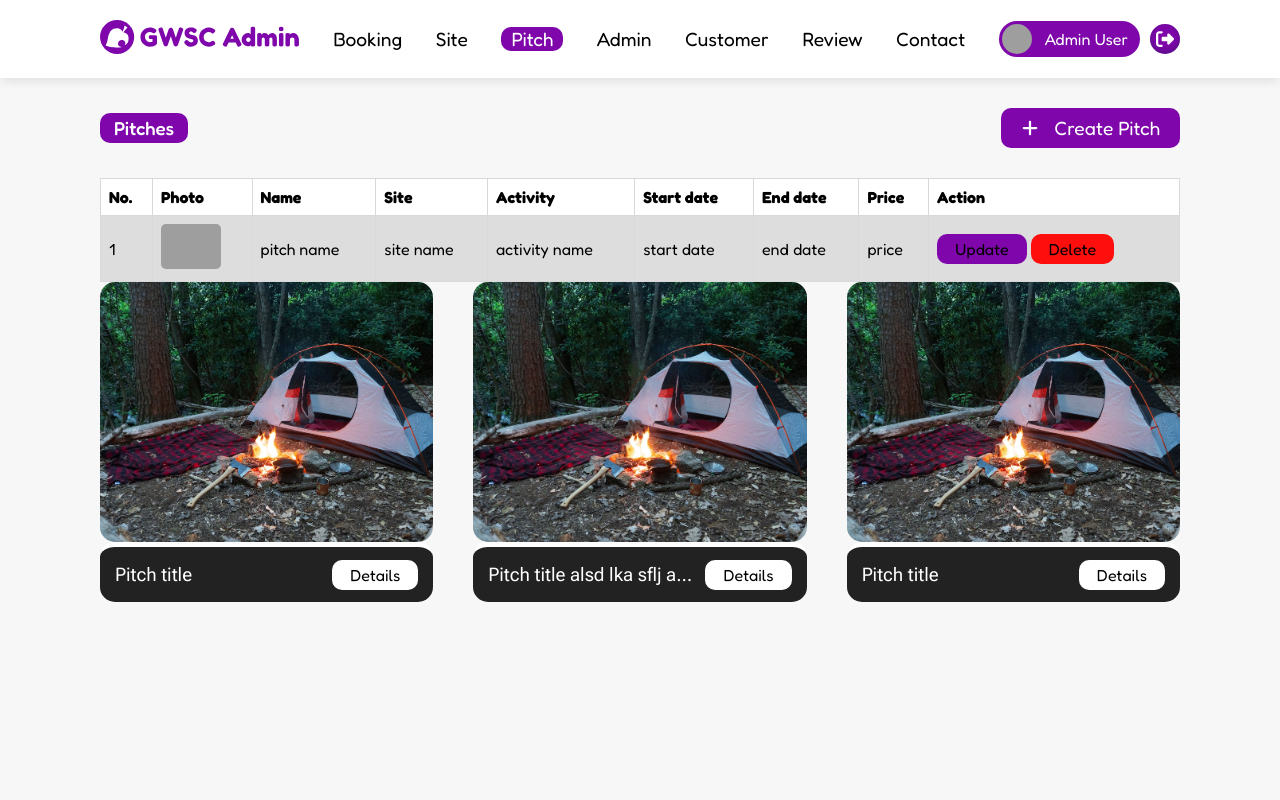
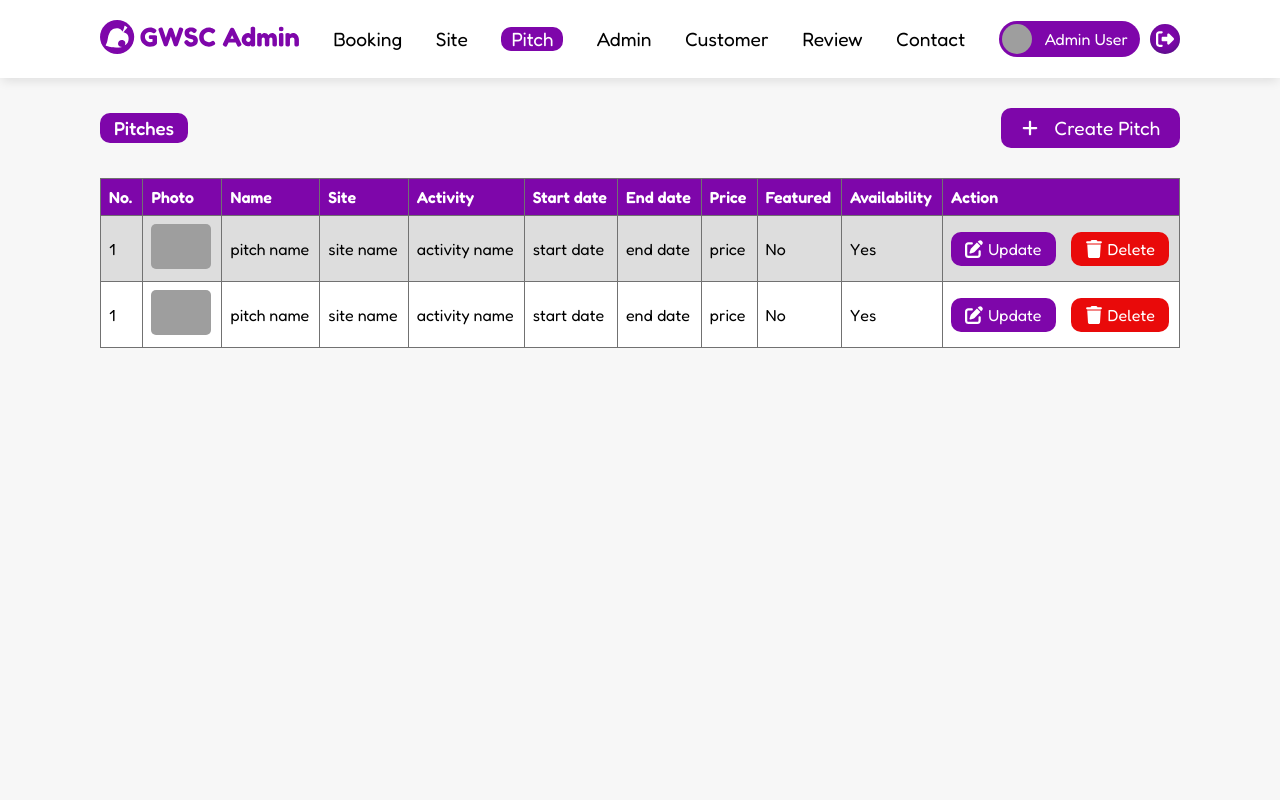
Before and after one commit to kyawoo-23/DW-GWSC, a PHP site: page /adminPitch.php in a window 1280 px wide. Run offline with PHP 8.4, Linux system fonts and the light colour scheme; grey boxes are pictures that could not be loaded.

Commit message:
ui improve

```diff
--- a/adminHeader.php
+++ b/adminHeader.php
@@ -1,3 +1,9 @@
+<?php
+
+    include("connect.php");
+
+?>
+
 <!DOCTYPE html>
 <html>
 
--- a/adminPitch.php
+++ b/adminPitch.php
@@ -23,6 +23,8 @@
                 <th>Start date</th>
                 <th>End date</th>
                 <th>Price</th>
+                <th>Featured</th>
+                <th>Availability</th>
                 <th>Action</th>
             </tr>
             <tr>
@@ -36,45 +38,49 @@
                 <td>start date</td>
                 <td>end date</td>
                 <td>price</td>
+                <td>No</td>
+                <td>Yes</td>
                 <td>
-                    <a href="" class="btn admin-table-btn">Update</a>
-                    <a href="" class="btn admin-table-btn">Delete</a>
+                    <div class="admin-table-btn-gp">
+                        <a href="" class="btn admin-table-btn">
+                            <img class="icon-sm" src="./assets/static/icons/update.svg" alt="update icon">
+                            Update
+                        </a>
+                        <a href="" class="btn admin-table-btn">
+                            <img src="./assets/static/icons/delete.svg" alt="delete icon" class="icon-sm">
+                            Delete
+                        </a>
+                    </div>
+                </td>
+            </tr>
+
+            <tr>
+                <td>1</td>
+                <td>
+                    <img src="./assets/static/images/slide5.jpg" alt="">
+                </td>
+                <td>pitch name</td>
+                <td>site name</td>
+                <td>activity name</td>
+                <td>start date</td>
+                <td>end date</td>
+                <td>price</td>
+                <td>No</td>
+                <td>Yes</td>
+                <td>
+                    <div class="admin-table-btn-gp">
+                        <a href="" class="btn admin-table-btn">
+                            <img class="icon-sm" src="./assets/static/icons/update.svg" alt="update icon">
+                            Update
+                        </a>
+                        <a href="" class="btn admin-table-btn">
+                            <img src="./assets/static/icons/delete.svg" alt="delete icon" class="icon-sm">
+                            Delete
+                        </a>
+                    </div>
                 </td>
             </tr>
         </table>
-    </div>
-
-
-    <div class="featured-pitch-list">
-        <div class="pitch-card">
-            <div class="pitch-card-img">
-                <img src="./assets/static/images/slide3.jpg" alt="">
-            </div>
-            <div class="pitch-card-body admin">
-                <h3 class="pitch-card-title">Pitch title</h3>
-                <a class="btn btn-white" href="">Details</a>
-            </div>
-        </div>
-
-        <div class="pitch-card">
-            <div class="pitch-card-img">
-                <img src="./assets/static/images/slide3.jpg" alt="">
-            </div>
-            <div class="pitch-card-body admin">
-                <h3 class="pitch-card-title">Pitch title alsd lka sflj aslf las fdl a sdl;a fd;l a fa ls</h3>
-                <a class="btn btn-white" href="">Details</a>
-            </div>
-        </div>
-
-        <div class="pitch-card">
-            <div class="pitch-card-img">
-                <img src="./assets/static/images/slide3.jpg" alt="">
-            </div>
-            <div class="pitch-card-body admin">
-                <h3 class="pitch-card-title">Pitch title</h3>
-                <a class="btn btn-white" href="">Details</a>
-            </div>
-        </div>
     </div>
 </main>
 
--- a/assets/styles.css
+++ b/assets/styles.css
@@ -7,7 +7,7 @@
   --primary-light: #24e9e9;
   --primary-dark: #148c8c;
   --secondary: #7e06aa;
-  --danger: #ff0e0e;
+  --danger: #e90a0a;
   --warning: #ffcc00;
   --grey: #222222;
   --muted: #717171;
@@ -1371,7 +1371,7 @@ footer {
 }
 
 .chosen-img img {
-  margin-top: 5px;
+  margin-top: 10px;
   border-radius: 24px;
   width: 100%;
   height: 300px;
@@ -1380,7 +1380,6 @@ footer {
 }
 
 .admin-chosen-image-list {
-  margin-top: 5px;
   overflow-x: auto;
   display: flex;
   gap: 15px;
@@ -1457,12 +1456,21 @@ table {
 
 td,
 th {
-  border: 1px solid #d9d9d9;
+  border: 1px solid var(--muted);
   text-align: left;
   padding: 8px;
+  width: 1%;
+  white-space: nowrap;
+}
+
+th {
+  font-weight: 600;
+  background-color: var(--secondary);
+  color: #fff;
 }
 
 td > img {
+  object-fit: cover;
   width: 60px;
   border-radius: 5px;
 }
@@ -1474,11 +1482,58 @@ tr:nth-child(even) {
   background-color: #dddddd;
 }
 
-td > .admin-table-btn:first-child {
+td > .admin-table-btn-gp {
+  display: flex;
+  gap: 15px;
+  flex-direction: row;
+}
+
+.admin-table-btn-gp > .admin-table-btn {
+  padding: 7px 14px;
+  color: #fff;
+  display: flex;
+  gap: 5px;
+  justify-content: center;
+  align-items: center;
+  flex-direction: row;
+}
+.admin-table-btn-gp > .admin-table-btn:first-child {
   background-color: var(--secondary);
 }
-td > .admin-table-btn:last-child {
+.admin-table-btn-gp > .admin-table-btn:last-child {
   background-color: var(--danger);
+}
+
+.admin-table-btn img {
+  filter: var(--svg-white);
+}
+
+.admin-site-features {
+  margin-top: 10px;
+  background-color: #d9d9d9;
+  width: 100%;
+  padding: 18px 18px;
+  border-radius: var(--sm-radius);
+  display: flex;
+  gap: 10px 40px;
+  flex-wrap: wrap;
+}
+
+.checkbox {
+  width: 20px;
+  height: 20px;
+  accent-color: var(--secondary);
+}
+
+.checkbox ~ label {
+  color: #000;
+  text-transform: capitalize;
+}
+
+.admin-site-feature {
+  display: flex;
+  align-items: center;
+  gap: 8px;
 }
 
 @media only screen and (max-width: 992px) {
```
Also changed, not shown: adminSiteCreate.php (+39 -3 lines), query.php (+41 -34 lines), assets/static/icons/delete.svg (added), assets/static/icons/horseback-riding.svg (deleted), assets/static/icons/parking.svg (added), assets/static/icons/update.svg (added).
